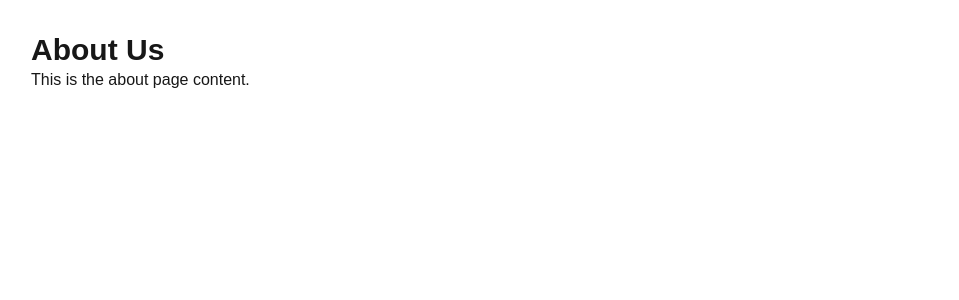
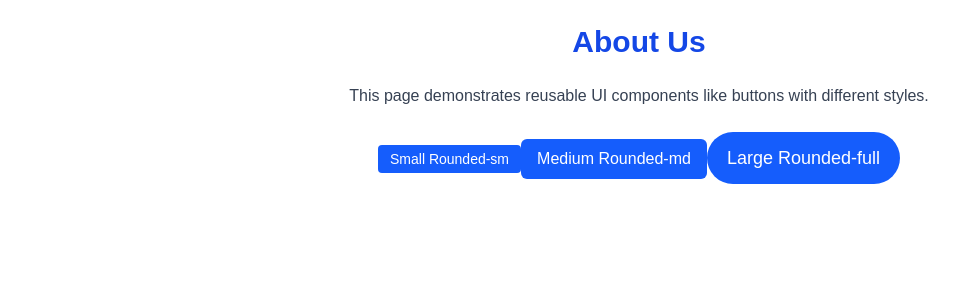
Before and after one commit to Cherireal7/alx-project-0x02-setup, a Next.js app in the folder alx-project-0x02/: page /about in a window 1280 px wide. Shown: the top 300 px of the page, without its empty margins (1-960 px from the left). Built offline with nearby package versions, Linux system fonts and the light colour scheme.

Commit message:
card props

```diff
--- /dev/null
+++ b/alx-project-0x02/components/common/Button.tsx
@@ -0,0 +1,26 @@
+import React from "react";
+import { ButtonProps } from "@/interfaces";
+
+const Button: React.FC<ButtonProps> = ({
+  size = "medium",
+  shape = "rounded-md",
+  children,
+  onClick,
+}) => {
+  const sizeClasses = {
+    small: "px-3 py-1 text-sm",
+    medium: "px-4 py-2 text-base",
+    large: "px-5 py-3 text-lg",
+  };
+
+  return (
+    <button
+      onClick={onClick}
+      className={`bg-blue-600 text-white ${sizeClasses[size]} ${shape} hover:bg-blue-700 transition`}
+    >
+      {children}
+    </button>
+  );
+};
+
+export default Button;
--- a/alx-project-0x02/interfaces/index.ts
+++ b/alx-project-0x02/interfaces/index.ts
@@ -2,3 +2,10 @@
   title: string;
   content: string;
 }
+
+export interface ButtonProps {
+  size?: "small" | "medium" | "large";
+  shape?: "rounded-sm" | "rounded-md" | "rounded-full";
+  children: React.ReactNode;
+  onClick?: () => void;
+}
--- a/alx-project-0x02/pages/about.tsx
+++ b/alx-project-0x02/pages/about.tsx
@@ -1,8 +1,25 @@
-const AboutPage = () => {
+import React from "react";
+import Button from "@/components/common/Button";
+
+const AboutPage: React.FC = () => {
   return (
-    <div className="container mx-auto p-8">
-      <h1 className="text-3xl font-bold">About Us</h1>
-      <p>This is the about page content.</p>
+    <div className="container mx-auto p-6 text-center space-y-6">
+      <h1 className="text-3xl font-bold text-blue-700">About Us</h1>
+      <p className="text-gray-700 mb-6">
+        This page demonstrates reusable UI components like buttons with different styles.
+      </p>
+
+      <div className="space-y-4">
+        <Button size="small" shape="rounded-sm">
+          Small Rounded-sm
+        </Button>
+        <Button size="medium" shape="rounded-md">
+          Medium Rounded-md
+        </Button>
+        <Button size="large" shape="rounded-full">
+          Large Rounded-full
+        </Button>
+      </div>
     </div>
   );
 };
```
